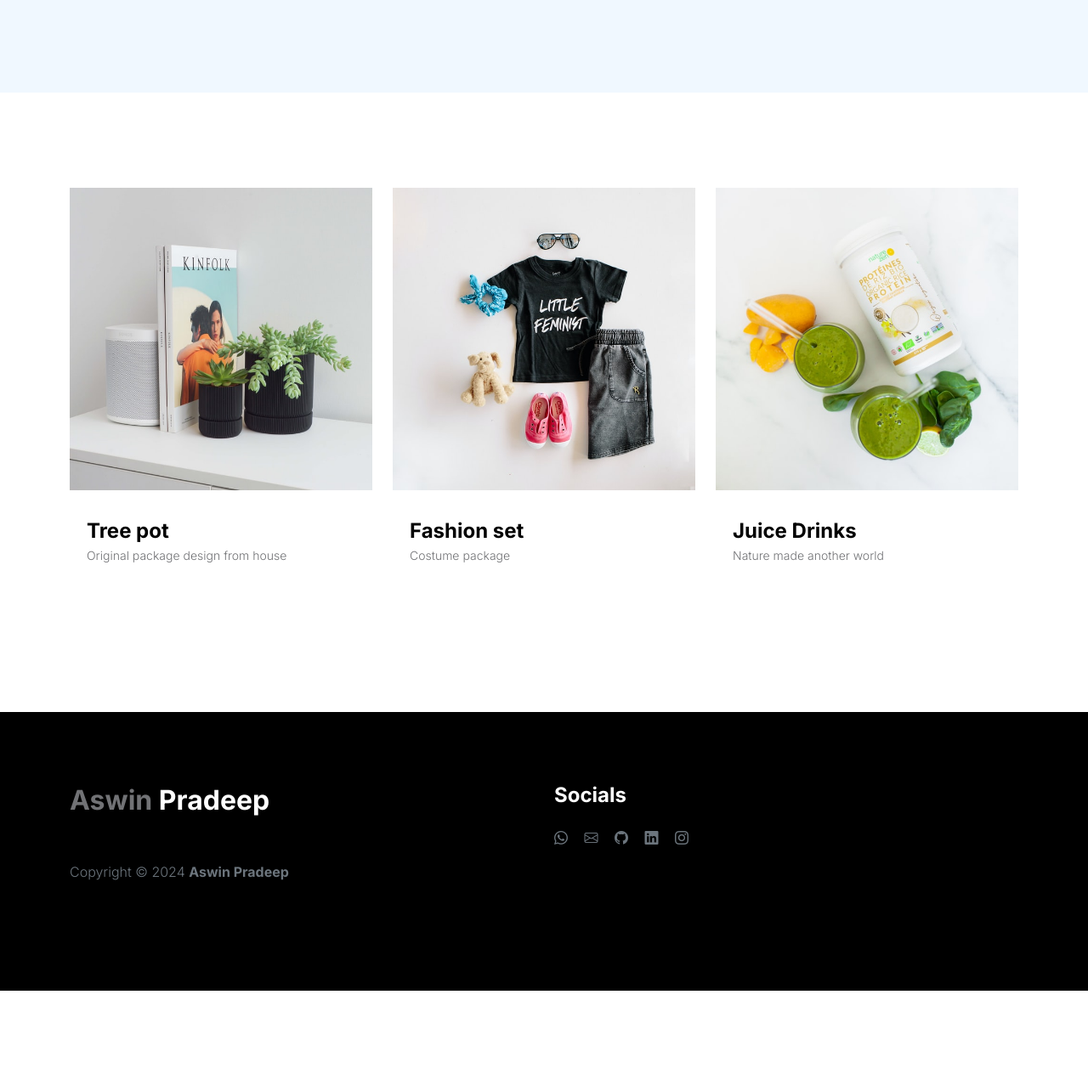
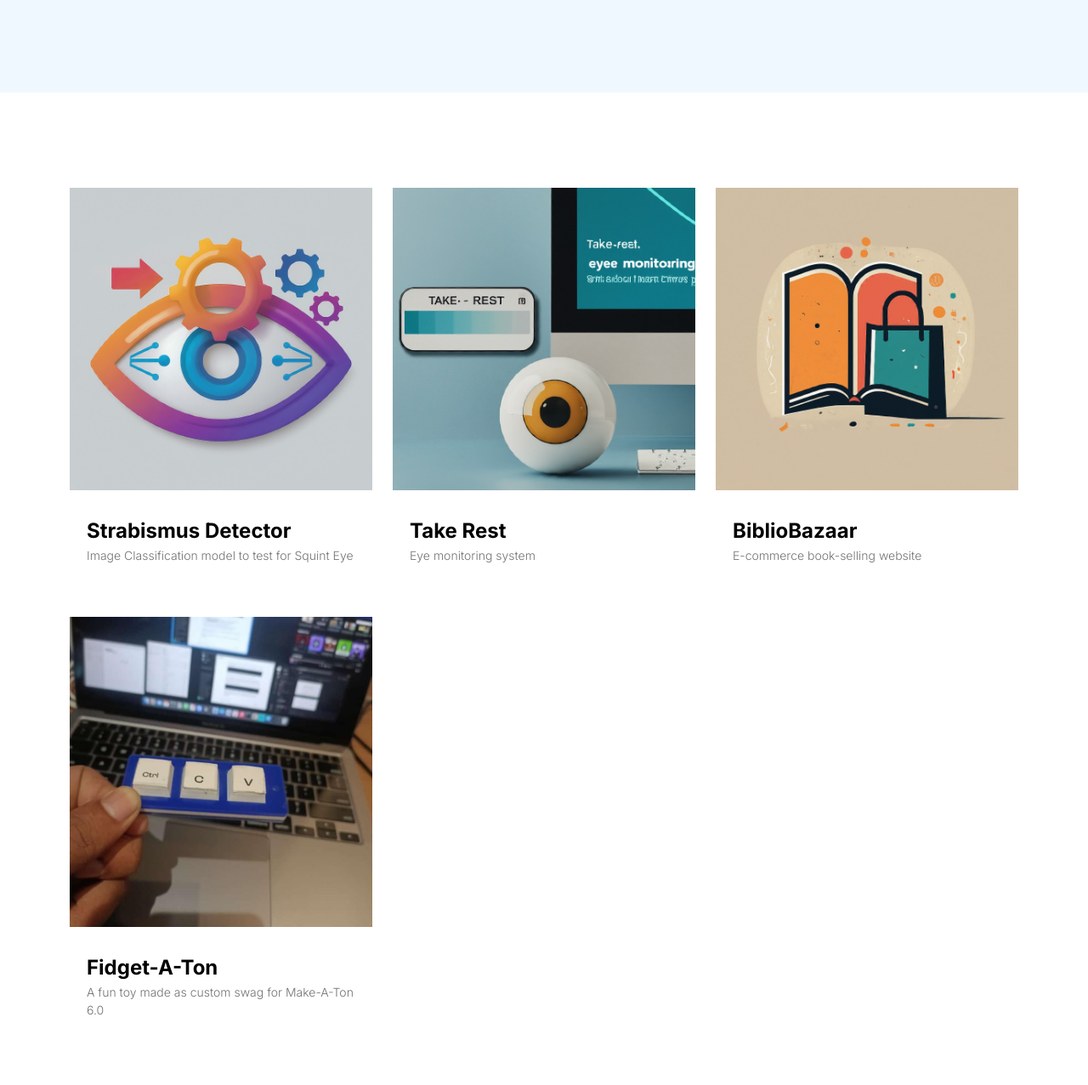
Before and after one commit to aswinpradeepc/website, a plain HTML site: page projects.html in a window 1280 px wide. Shown: the part 363-1640 px from the top of the page at 85% size. Before the commit the page ends 1529 px from the top, so only its background shows below. Drawn offline with Linux system fonts and the light colour scheme.

Commit message:
more changes

```diff
--- a/projects.html
+++ b/projects.html
@@ -37,7 +37,8 @@
 
     <nav class="navbar navbar-expand-lg">
         <div class="container">
-                    <button class="navbar-toggler" type="button" data-bs-toggle="collapse" data-bs-target="#navbarNav" aria-controls="navbarNav" aria-expanded="false" aria-label="Toggle navigation">
+            <button class="navbar-toggler" type="button" data-bs-toggle="collapse" data-bs-target="#navbarNav"
+                    aria-controls="navbarNav" aria-expanded="false" aria-label="Toggle navigation">
                 <span class="navbar-toggler-icon"></span>
             </button>
 
@@ -79,23 +80,25 @@
         </div>
     </header>
 
-            <section class="products section-padding">
+    <section class="featured-product section-padding">
         <div class="container">
             <div class="row">
 
                 <div class="col-lg-4 col-12 mb-3">
                     <div class="product-thumb">
-                                <a href="product-detail.html">
-                                    <img src="images/product/evan-mcdougall-qnh1odlqOmk-unsplash.jpeg" class="img-fluid product-image" alt="">
+                        <a href="https://github.com/aswinpradeepc/Strabismus-Detector" target="_blank">
+                            <img src="images/strabismus.jpeg"
+                                 class="img-fluid product-image" alt="">
                         </a>
 
                         <div class="product-info d-flex">
                             <div>
                                 <h5 class="product-title mb-0">
-                                            <a href="product-detail.html" class="product-title-link">Tree pot</a>
+                                    <a href="https://github.com/aswinpradeepc/Strabismus-Detector" target="_blank"
+                                       class="product-title-link">Strabismus Detector</a>
                                 </h5>
 
-                                        <p class="product-p">Original package design from house</p>
+                                <p class="product-p">Image Classification model to test for Squint Eye</p>
                             </div>
 
                         </div>
@@ -104,17 +107,23 @@
 
                 <div class="col-lg-4 col-12 mb-3">
                     <div class="product-thumb">
-                                <a href="product-detail.html">
-                                    <img src="images/product/jordan-nix-CkCUvwMXAac-unsplash.jpeg" class="img-fluid product-image" alt="">
+                        <a href="https://github.com/aswinpradeepc/take-rest" target="_blank">
+                            <img src="images/takerest.jpeg"
+                                 class="img-fluid product-image" alt="">
                         </a>
+
+                        <div class="product-top d-flex">
+
+                        </div>
 
                         <div class="product-info d-flex">
                             <div>
                                 <h5 class="product-title mb-0">
-                                            <a href="product-detail.html" class="product-title-link">Fashion set</a>
+                                    <a href="https://github.com/aswinpradeepc/take-rest" target="_blank"
+                                       class="product-title-link">Take Rest</a>
                                 </h5>
 
-                                        <p class="product-p">Costume package</p>
+                                <p class="product-p">Eye monitoring system</p>
                             </div>
 
                         </div>
@@ -123,17 +132,38 @@
 
                 <div class="col-lg-4 col-12">
                     <div class="product-thumb">
-                                <a href="product-detail.html">
-                                    <img src="images/product/nature-zen-3Dn1BZZv3m8-unsplash.jpeg" class="img-fluid product-image" alt="">
+                        <a href="http://github.com/aswinpradeepc/Bibliobazaar" target="_blank">
+                            <img src="images/biblio.jpeg"
+                                 class="img-fluid product-image" alt="">
                         </a>
 
                         <div class="product-info d-flex">
                             <div>
                                 <h5 class="product-title mb-0">
-                                            <a href="product-detail.html" class="product-title-link">Juice Drinks</a>
+                                    <a href="http://github.com/aswinpradeepc/Bibliobazaar" target="_blank"
+                                       class="product-title-link">BiblioBazaar</a>
                                 </h5>
+                                <p class="product-p">E-commerce book-selling website</p>
+                            </div>
 
-                                        <p class="product-p">Nature made another world</p>
+                        </div>
+                    </div>
+                </div>
+
+                <div class="col-lg-4 col-12">
+                    <div class="product-thumb">
+                        <a href="https://github.com/aswinpradeepc/Fidget-a-Ton" target="_blank">
+                            <img src="images/fidgetaton.jpeg"
+                                 class="img-fluid product-image" alt="">
+                        </a>
+
+                        <div class="product-info d-flex">
+                            <div>
+                                <h5 class="product-title mb-0">
+                                    <a href="https://github.com/aswinpradeepc/Fidget-a-Ton" target="_blank"
+                                       class="product-title-link">Fidget-A-Ton</a>
+                                </h5>
+                                <p class="product-p">A fun toy made as custom swag for Make-A-Ton 6.0</p>
                             </div>
 
                         </div>
@@ -166,9 +196,11 @@
 
                     <a href="mailto:aswinpradeepc@gmail.com" class="social-icon-link bi-envelope"></a>
 
-                            <li><a href="http://github.com/aswinpradeepc" target="_blank" class="social-icon-link bi-github"></a></li>
+                    <li><a href="http://github.com/aswinpradeepc" target="_blank"
+                           class="social-icon-link bi-github"></a></li>
 
-                            <li><a href="http://linkedin.com/in/aswinpradeepc" target="_blank" class="social-icon-link bi-linkedin"></a></li>
+                    <li><a href="http://linkedin.com/in/aswinpradeepc" target="_blank"
+                           class="social-icon-link bi-linkedin"></a></li>
 
                     <li><a href="#" class="social-icon-link bi-instagram"></a></li>
 
```
Also changed, not shown: index.html (+9 -17 lines), images/biblio.jpeg (added), images/fidgetaton.jpeg (added), images/strabismus.jpeg (added), images/takerest.jpeg (added). Lines whose indentation alone changed are shown as unchanged.
